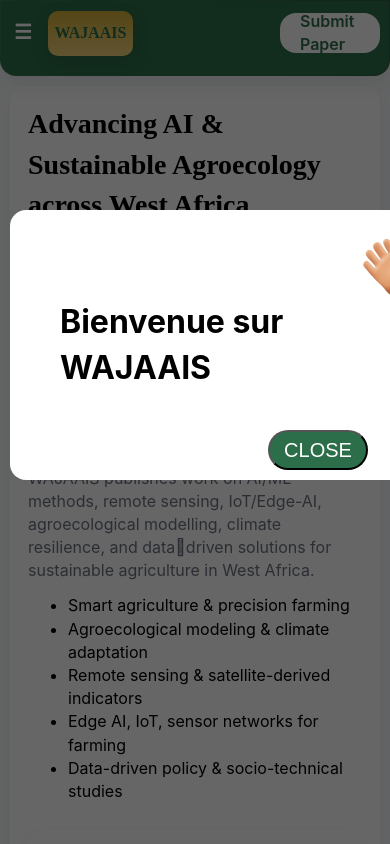
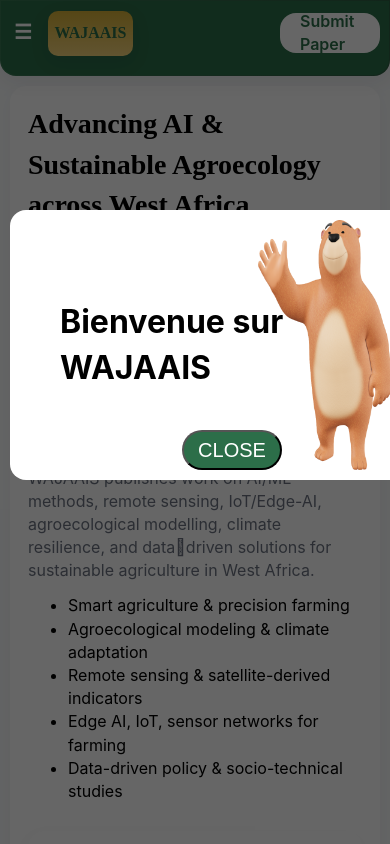
Before and after one commit to 0010101rob/mon-site-web-pour-prof, a plain HTML site: page index.html in a window 390 px wide. Shown: the top 844 px of the page. Drawn offline with Linux system fonts and the light colour scheme.

```diff
--- a/style.css
+++ b/style.css
@@ -309,6 +309,12 @@
     background: var(--green); color: white;
 }
 
+/* ----media queries pour le message bienvenue---- */
+@media screen and (max-width: 650px){
+    .contenue-message{ width:400px; }
+    .contenue-message img{ width:150px; height:150px }
+}
+
 
 /*-----------------------------------fin------------------------------------------*/
 
```
